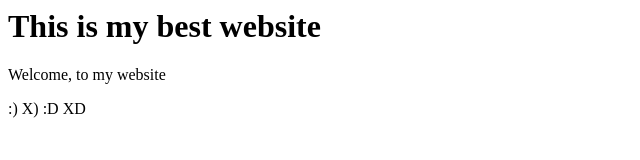
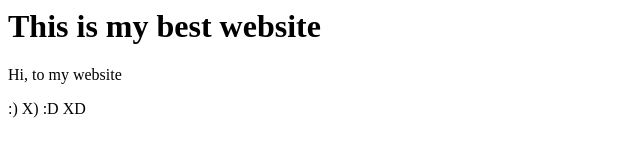
Before and after one commit to swdeveloper1207/sample-repo1, a plain HTML site: page index.html in a window 1280 px wide. Shown: the full height of the page, 0-640 px from the left. Drawn offline with Linux system fonts and the light colour scheme.

Commit message:
Changed Welcome to Hi

```diff
--- a/index.html
+++ b/index.html
@@ -1,7 +1,7 @@
 <html>
 <title>This is my website2</title>
 <h1>This is my best website</h1>
-<p>Welcome, to my website<p>
+<p>Hi, to my website<p>
 <p>:) X) :D XD</p>
 
 </html>
```
